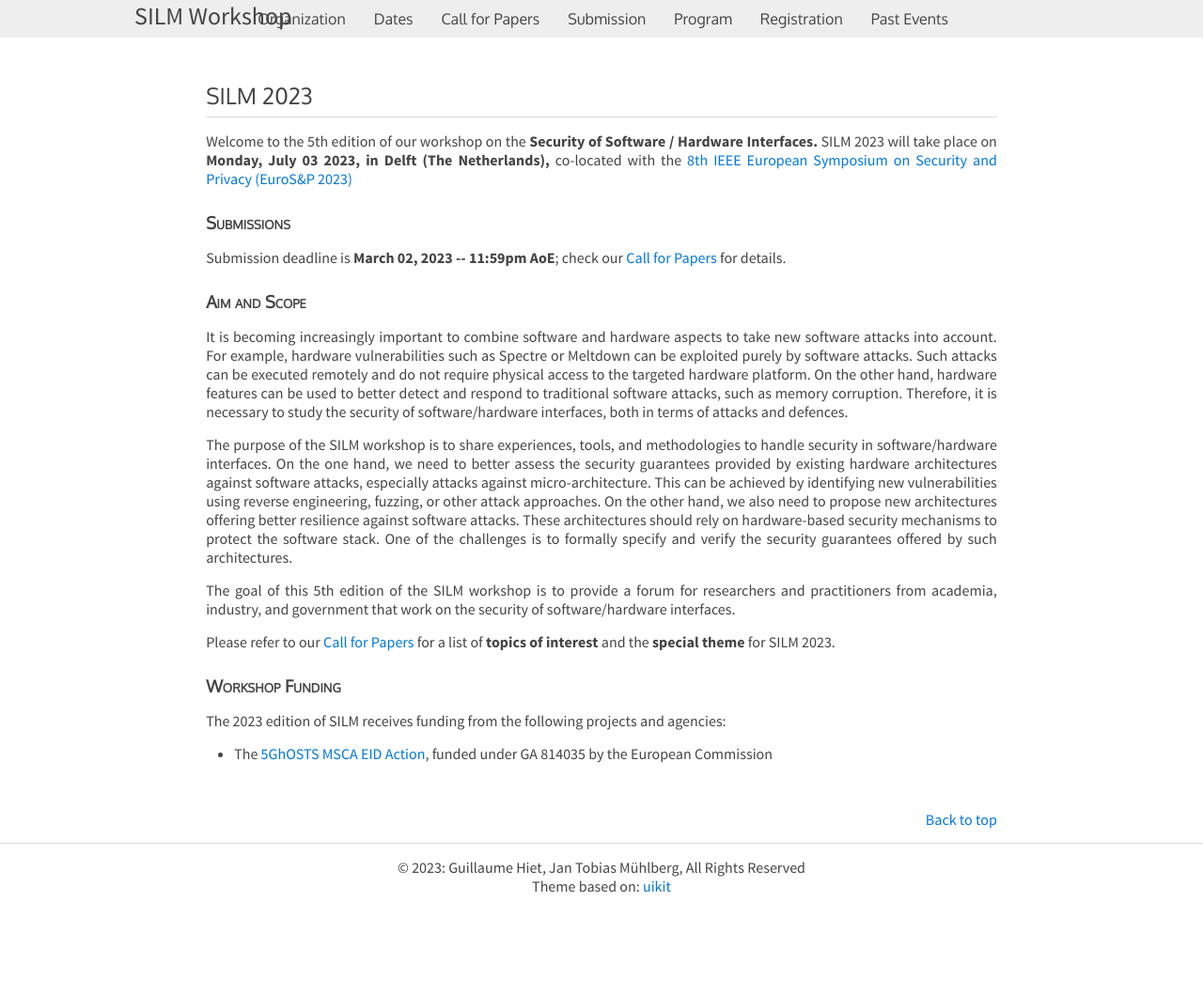
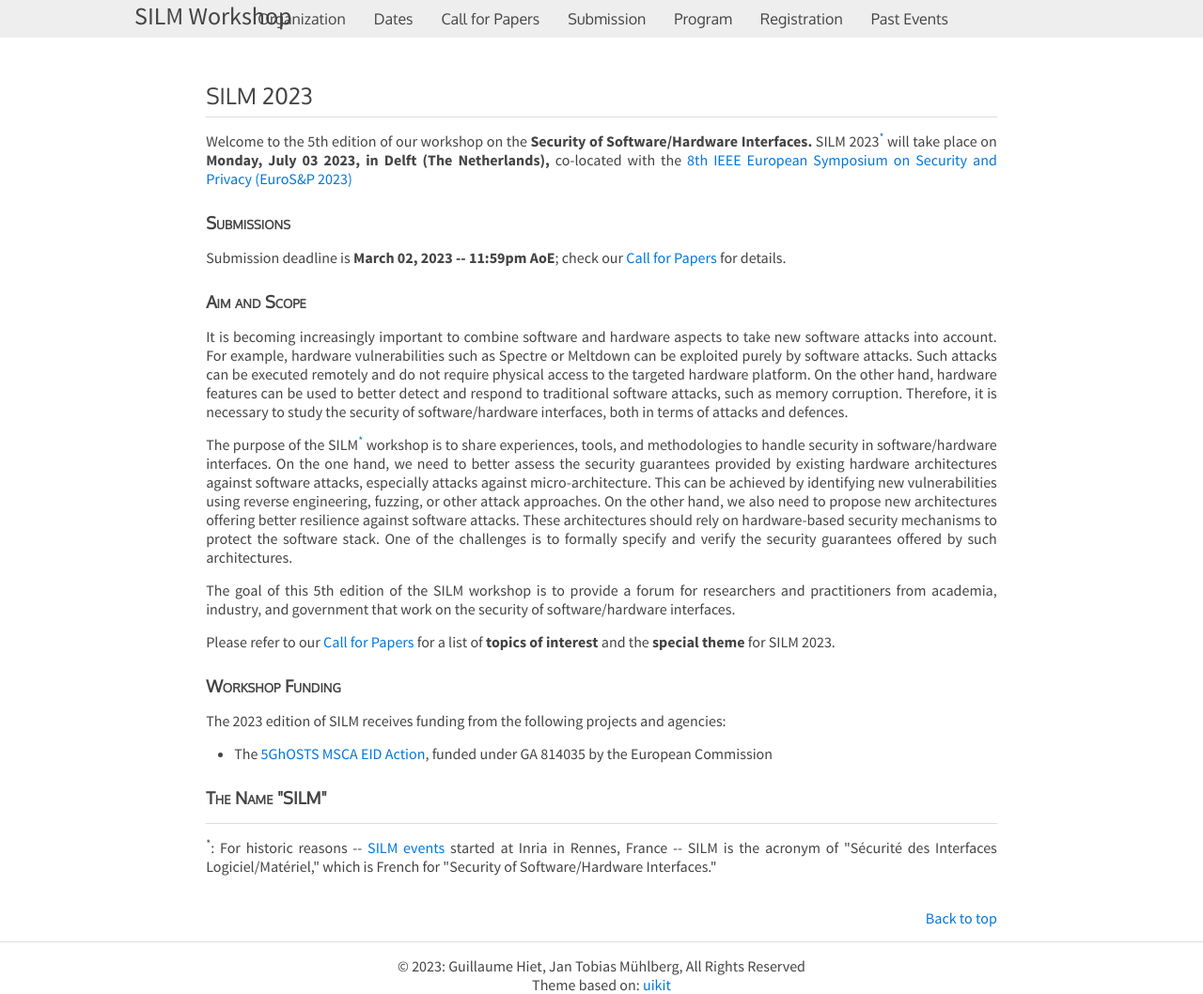
Before and after one commit to silm-workshop/silm-workshop.github.io, a Jekyll site: the page built from index.html, in a window 1280 px wide. Shown: the whole page at 94% size. Built offline with Jekyll 4.4.1, drawn with Linux system fonts in a browser that asks for light colours; before the commit the page ends 953 px from its top, so only the background shows below that.

Commit message:
explaining the name

```diff
--- a/index.html
+++ b/index.html
@@ -3,8 +3,9 @@ title: SILM 2023
 layout: default
 ---
 
-<p> Welcome to the 5th edition of our workshop on the <strong>Security of Software
-/ Hardware Interfaces.</strong> SILM 2023 will take place on <strong>Monday, July 03
+<p> Welcome to the 5th edition of our workshop on the <strong>Security of
+Software/Hardware Interfaces.</strong> SILM 2023<a
+href="#silm"><sup>*</sup></a> will take place on <strong>Monday, July 03
 2023, in Delft (The Netherlands),</strong> co-located with the <a
 href="https://www.ieee-security.org/TC/EuroSP2023/">8th IEEE European
 Symposium on Security and Privacy (EuroS&amp;P 2023)</a></p>
@@ -32,7 +33,8 @@ attacks and defences.
 </p>
 
 <p>
-The purpose of the SILM workshop is to share experiences, tools, and
+The purpose of the SILM<a
+href="#silm"><sup>*</sup></a> workshop is to share experiences, tools, and
 methodologies to handle security in software/hardware interfaces. On the
 one hand, we need to better assess the security guarantees provided by
 existing hardware architectures against software attacks, especially
@@ -68,6 +70,17 @@ agencies:
 </ul>
 </p>
 
+
+
+<h3 id="silm">The Name &quot;SILM&quot;</h3>
+
+<hr></hr>
+<sup>*</sup>: For historic reasons -- <a
+href="https://silm-workshop.github.io/past/">SILM events</a> started at
+Inria in Rennes, France -- SILM is the acronym of &quot;Sécurité des Interfaces
+Logiciel/Matériel,&quot; which is French for &quot;Security of
+Software/Hardware Interfaces.&quot;
+
 <!--
 <div class="uk-container">
   <h2 class="uk-text-center">News</h2>
```
